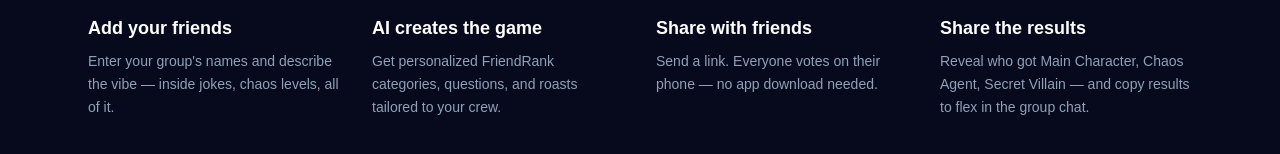
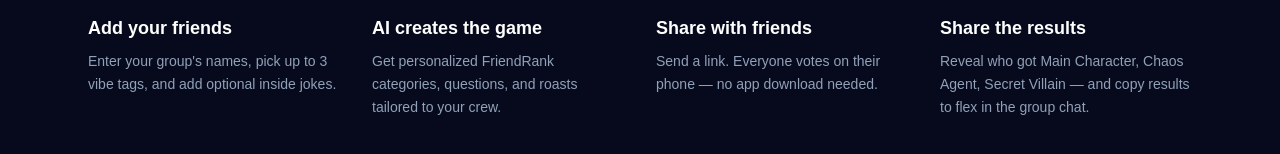
Before and after one commit to BreitlingVibe/friendrank, a Next.js app: page / in a window 1280 px wide. Shown: the part 3403-3557 px from the top of the page. Built offline with nearby package versions, Linux system fonts and the light colour scheme.

Commit message:
Fix vibe tags and public wording

```diff
--- a/app/page.tsx
+++ b/app/page.tsx
@@ -56,7 +56,7 @@ const steps = [
     number: "01",
     title: "Add your friends",
     description:
-      "Enter your group's names and describe the vibe — inside jokes, chaos levels, all of it.",
+      "Enter your group's names, pick up to 3 vibe tags, and add optional inside jokes.",
   },
   {
     number: "02",
@@ -1206,10 +1206,10 @@ export default function Home() {
                   </p>
                 </div>
 
-                <div>
-                  <p className="mb-2 block text-sm font-medium text-slate-300">
+                <fieldset>
+                  <legend className="mb-2 block text-sm font-medium text-slate-300">
                     Pick your group vibe
-                  </p>
+                  </legend>
                   <div className="flex flex-wrap gap-2">
                     {VIBE_TAGS.map((tag) => {
                       const isSelected = selectedVibeTags.includes(tag);
@@ -1221,6 +1221,7 @@ export default function Home() {
                         <button
                           key={tag}
                           type="button"
+                          aria-pressed={isSelected}
                           onClick={() => toggleVibeTag(tag)}
                           disabled={isDisabled}
                           className={`rounded-full border px-3 py-1.5 text-sm font-medium transition ${
@@ -1240,7 +1241,7 @@ export default function Home() {
                     Pick up to {MAX_VIBE_TAGS} tags — skip if you want to jump
                     in fast
                   </p>
-                </div>
+                </fieldset>
 
                 <div>
                   <label
```
